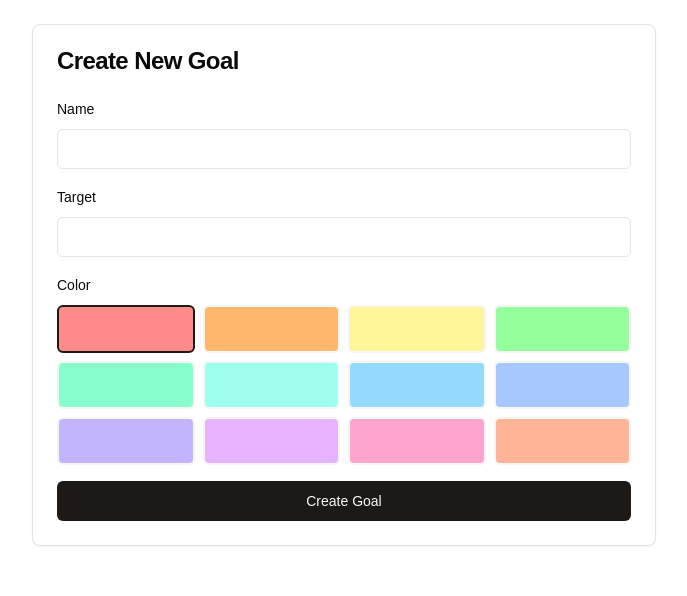
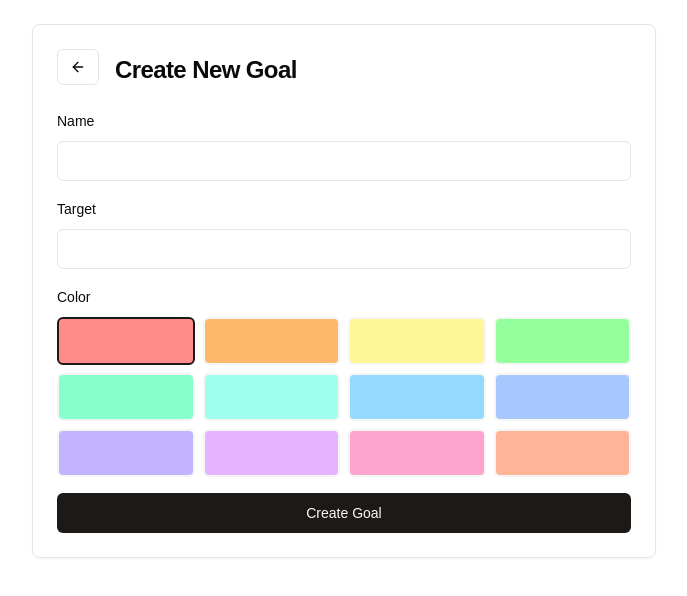
Before and after one commit to samblacklock/goalcat, a Next.js app: page /goals/new in a window 1280 px wide. Shown: the top 596 px of the page, without its empty margins (296-983 px from the left). Built offline with nearby package versions, Linux system fonts and the light colour scheme.

Commit message:
feat: back buttons

```diff
--- a/src/app/goals/new/page.tsx
+++ b/src/app/goals/new/page.tsx
@@ -4,6 +4,8 @@ import { Label } from "@/components/ui/label";
 import { Card, CardHeader, CardTitle, CardContent } from "@/components/ui/card";
 import { createGoal } from "@/app/actions/goals";
 import { RadioGroup, RadioGroupItem } from "@/components/ui/radio-group";
+import Link from "next/link";
+import { ArrowLeft } from "lucide-react";
 
 const PASTEL_COLORS = [
   "#FF8B8B", // Coral
@@ -24,7 +26,12 @@ export default function NewGoalPage() {
   return (
     <div className="max-w-2xl mx-auto p-6">
       <Card>
-        <CardHeader>
+        <CardHeader className="flex flex-row items-center gap-4">
+          <Link href="/goals">
+            <Button variant="outline" size="sm">
+              <ArrowLeft className="h-4 w-4" />
+            </Button>
+          </Link>
           <CardTitle>Create New Goal</CardTitle>
         </CardHeader>
         <CardContent>
--- a/src/app/goals/page.tsx
+++ b/src/app/goals/page.tsx
@@ -18,12 +18,12 @@ export default async function GoalsPage() {
         <h1>Welcome, {user?.username}</h1>
         <SignOutButton />
       </div>
-      <div className="flex flex-col gap-4 p-4">
+      <div className="grid grid-cols-1 sm:grid-cols-2 lg:grid-cols-3 gap-4 p-4">
         {goals && goals.map((goal) => <GoalCard key={goal.id} goal={goal} />)}
         {goals && goals.length === 0 && (
           <p>No goals found. Add a goal to get started.</p>
         )}
-        <Link href="/goals/new">
+        <Link href="/goals/new" className="h-full">
           <AddGoalButton />
         </Link>
       </div>
--- a/src/components/add-goal-button.tsx
+++ b/src/components/add-goal-button.tsx
@@ -1,10 +1,10 @@
-import { Plus } from 'lucide-react'
-import { Button } from "@/components/ui/button"
+import { Plus } from "lucide-react";
+import { Button } from "@/components/ui/button";
 
 export function AddGoalButton() {
   return (
-    <Button className="w-full h-16 text-lg" variant="outline">
+    <Button className="w-full h-full text-lg" variant="outline">
       <Plus className="mr-2 h-6 w-6" /> Add New Goal
     </Button>
-  )
+  );
 }
```
